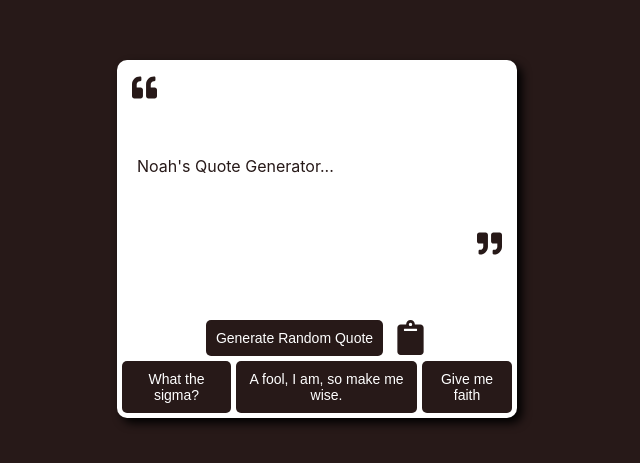
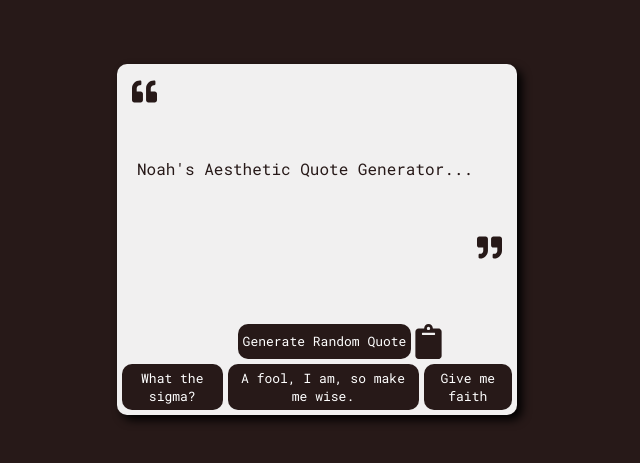
Before and after one commit to NoahxAyyubi/TypeScript-APIQuoteGenerator-, a React (Vite) app: page / in a window 1280 px wide. Shown: the part 161-624 px from the top of the page, without its empty margins (323-963 px from the left). Built offline with nearby package versions, Linux system fonts and the light colour scheme.

Commit message:
font  updates

```diff
--- a/index.html
+++ b/index.html
@@ -5,6 +5,7 @@
 
     <meta name="viewport" content="width=device-width, initial-scale=1.0" />
     <title>Quotes</title>
+    <link href="https://fonts.googleapis.com/css2?family=Roboto+Mono:wght@400;700&display=swap" rel="stylesheet">
   </head>
   <body>
     <div id="root"></div>
--- a/src/App.css
+++ b/src/App.css
@@ -7,13 +7,14 @@
 
 }
 #quote-box{
+  font-family: 'Roboto Mono';
   width: 400px;
   margin: 0 auto;
   min-height: 300px;
 display: flex;
 flex-direction: column;
 justify-content:space-between ;
-background-color: rgb(255, 255, 255);
+background-color: rgba(252, 252, 252, 0.95);
 border-radius: 10px;
 box-shadow: 5px 5px 10px black;
 text-align:left;
@@ -33,23 +34,24 @@
 text-align: right;
 }
 button {
-  padding: 10px;
+  font-family: 'Roboto Mono';
+  padding: 5px;
   border: none;
-  border-radius: 5px;
+  border-radius: 10px;
 
   color: white;
-  font-size: 14px;
+  font-size: 13px;
 
   transition: background-color 0.3s ease;
 }
 
 button:hover {
-  background-color: #643131;
+  background-color: #6e6e6e7f !important;
 }
 .generate-random-button {
   display: flex;
   justify-content: center;
-
+  margin-left: 50px;
 }
 .emotion-buttons {
   display: flex;
--- a/src/App.tsx
+++ b/src/App.tsx
@@ -88,7 +88,7 @@
               <div key={index} className="segment">
                 {segment.trim()}{index < quote.content.split(',').length - 1 ? ', ' : ''}
               </div>
-            )) : "Noah's Quote Generator..."}
+            )) : "Noah's Aesthetic Quote Generator..."}
           </div>
           <FaQuoteRight size="25" style={{ marginLeft: "auto" }} />
           <h4 id="author">{quote ? quote.author : ''}</h4>
@@ -103,7 +103,7 @@
           </button>
           <FaClipboard
             size="35"
-            style={{ marginLeft: "10px", cursor: "pointer", color: color }}
+            style={{ cursor: "pointer", color: color }}
             onClick={copyToClipboard}
             title="Copy to clipboard"
           />
--- a/src/index.css
+++ b/src/index.css
@@ -1,5 +1,5 @@
 :root {
-  font-family: Inter, system-ui, Avenir, Helvetica, Arial, sans-serif;
+
   line-height: 1.5;
   font-weight: 400;
 
```
